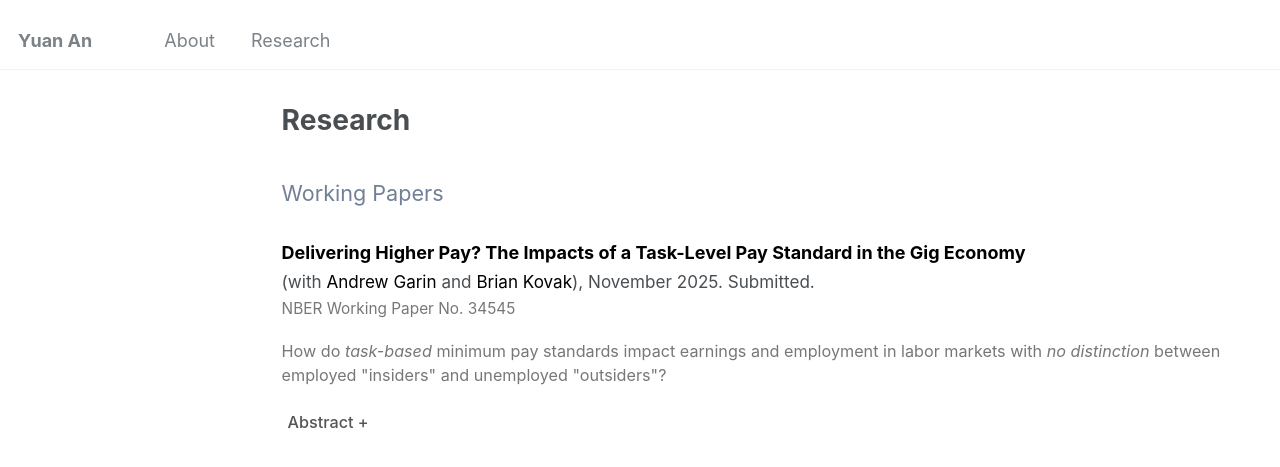
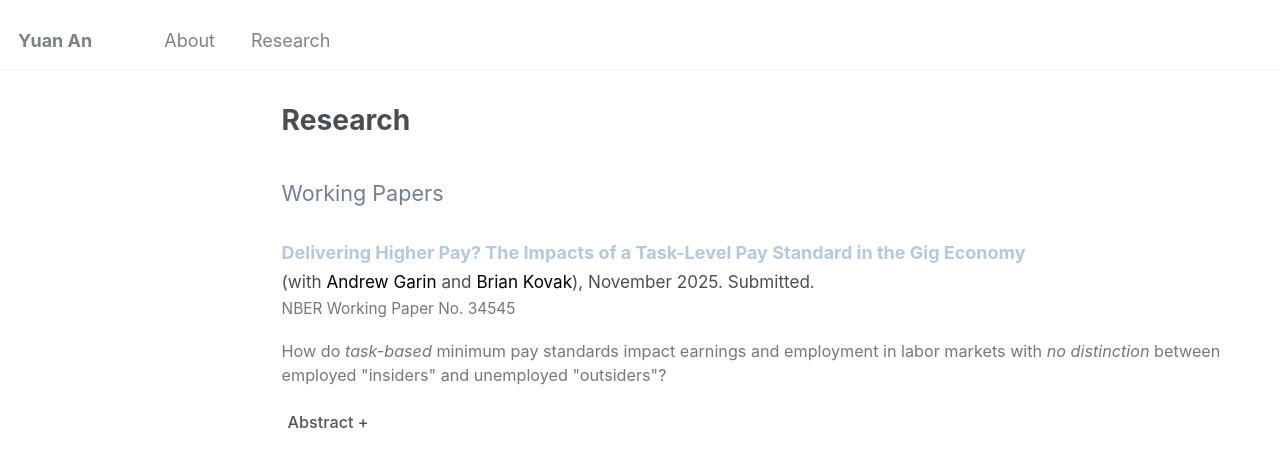
Before and after one commit to yuan-ann/yuan-ann.github.io, a Jekyll site: the page built from _pages/research.md, in a window 1280 px wide. Shown: the top 467 px of the page. Built offline with Jekyll 4.4.1, drawn with Linux system fonts in a browser that asks for light colours.

Commit message:
Update research.md

```diff
--- a/_pages/research.md
+++ b/_pages/research.md
@@ -27,7 +27,7 @@
 
 <div class="paper">
   <p class="paper-title">
-    <a style="color:black;" href=""> <strong> Delivering Higher Pay? The Impacts of a Task-Level Pay Standard in the Gig Economy </strong> </a> <br>
+    <a style="color:rgb(182,200,218);" href=""> <strong> Delivering Higher Pay? The Impacts of a Task-Level Pay Standard in the Gig Economy </strong> </a> <br>
   </p>
 
   <p class="paper-meta">
```
